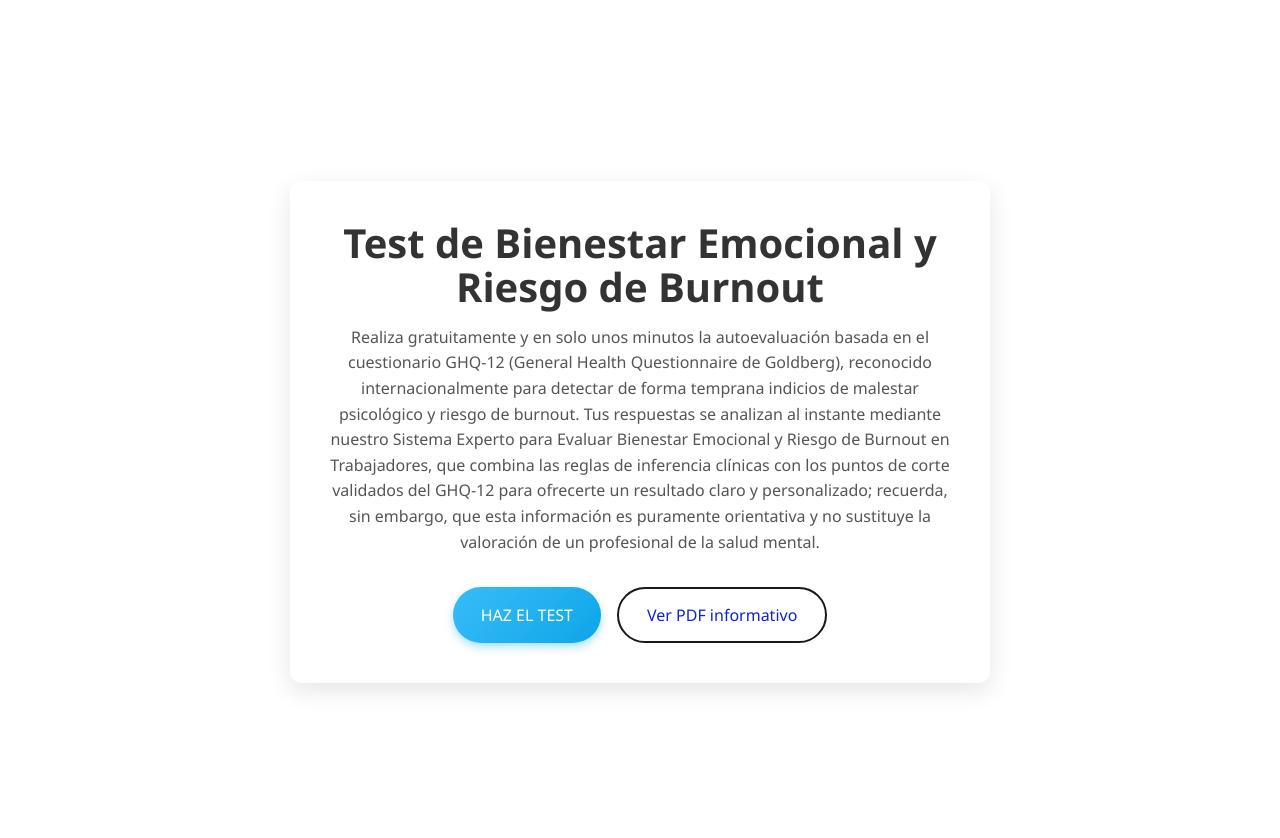
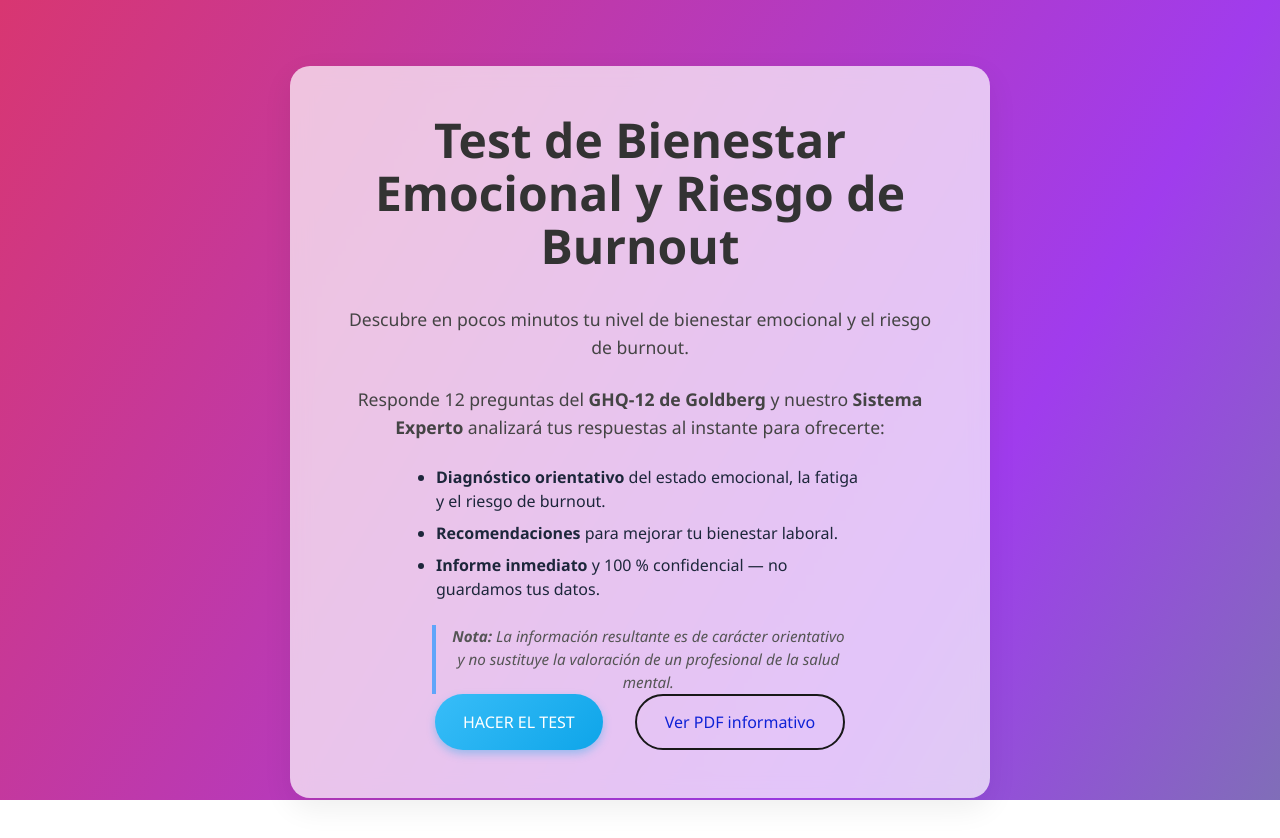
Before and after one commit to fontsignacio/sistemaExperto, a React (Vite) app: page / in a window 1280 px wide. Shown: the top 838 px of the page. Built offline with nearby package versions, Linux system fonts and the light colour scheme.

Commit message:
animacion, botones con iconos y mensaje nuevo

```diff
--- a/package.json
+++ b/package.json
@@ -12,6 +12,7 @@
   "dependencies": {
     "clsx": "^2.1.1",
     "framer-motion": "^12.9.4",
+    "lucide-react": "^0.511.0",
     "react": "^19.0.0",
     "react-dom": "^19.0.0"
   },
--- a/src/App.jsx
+++ b/src/App.jsx
@@ -2,13 +2,19 @@
 import React, { useState } from 'react';
 import IntroPage from './components/IntroPage';  // tu pre‐página
 import Wizard    from './components/Wizard';     // tu test
+import GradientBg from './components/GradientBg';
 import './App.css';
 
 export default function App() {
   const [showIntro, setShowIntro] = useState(true);
 
   // Por defecto muestro IntroPage; al hacer click paso a Wizard
-  return showIntro
-    ? <IntroPage onStart={() => setShowIntro(false)} />
-    : <Wizard />;
+  return (
+    <>
+      <GradientBg />        {/* fondo detrás de todo */}
+      {showIntro
+        ? <IntroPage onStart={() => setShowIntro(false)} />
+        : <Wizard />}
+    </>
+  );
 }
--- /dev/null
+++ b/src/components/GradientBg.jsx
@@ -0,0 +1,6 @@
+// src/components/GradientBg.jsx
+import '../styles/gradient-bg.css';
+
+export default function GradientBg() {
+  return <div className="animated-bg" />;
+}
--- a/src/components/IntroPage.jsx
+++ b/src/components/IntroPage.jsx
@@ -5,21 +5,27 @@ const IntroPage = ({ onStart }) => (
   <section className="intro-hero">
     <div className="intro-card">
       <h1>Test de Bienestar Emocional y Riesgo de Burnout</h1>
-      <p>
-        Realiza gratuitamente y en solo unos minutos la autoevaluación basada en
-        el cuestionario GHQ-12 (General Health Questionnaire de Goldberg),
-        reconocido internacionalmente para detectar de forma temprana indicios
-        de malestar psicológico y riesgo de burnout. Tus respuestas se analizan
-        al instante mediante nuestro Sistema Experto para Evaluar Bienestar
-        Emocional y Riesgo de Burnout en Trabajadores, que combina las reglas de
-        inferencia clínicas con los puntos de corte validados del GHQ-12 para
-        ofrecerte un resultado claro y personalizado; recuerda, sin embargo, que
-        esta información es puramente orientativa y no sustituye la valoración
-        de un profesional de la salud mental.
-      </p>
+      <p className="lead">
+  Descubre en pocos minutos tu nivel de bienestar emocional y el riesgo de burnout.
+</p>
+
+<p className="lead">
+  Responde 12 preguntas del <strong>GHQ-12 de Goldberg</strong> y nuestro <strong>Sistema Experto</strong> analizará tus respuestas al instante para ofrecerte:
+</p>
+
+<ul>
+  <li><strong>Diagnóstico orientativo</strong> del estado emocional, la fatiga y el riesgo de burnout.</li>
+  <li><strong>Recomendaciones</strong> para mejorar tu bienestar laboral.</li>
+  <li><strong>Informe inmediato</strong> y 100 % confidencial — no guardamos tus datos.</li>
+</ul>
+
+<blockquote>
+  <strong>Nota:</strong> La información resultante es de carácter orientativo y no sustituye la valoración de un profesional de la salud mental.
+</blockquote>
+<break />
       <div className="buttons">
         <button onClick={onStart} className="btn btn-primary">
-          HAZ EL TEST
+          HACER EL TEST
         </button>
         <a
           href="https://drive.google.com/file/d/1xxzLe-6Ov1ZFQKL4MX94U9eufDbqF05Q/view?usp=sharing"
--- a/src/components/Wizard.jsx
+++ b/src/components/Wizard.jsx
@@ -1,5 +1,9 @@
 import { useState, useEffect } from 'react';
 import { AnimatePresence } from 'framer-motion';
+import { ArrowLeft, ArrowRight, Home, RefreshCcw } from 'lucide-react';
+
+
+
 import ProgressBar from './ProgressBar';
 import Step from './Step';
 import ResultPanel from './ResultPanel';
@@ -11,21 +15,23 @@ import { validateStep } from '../utils/validators';
 export default function Wizard() {
   const total = questions.length;
 
-  /* estado UI */
+  /* --- estado UI --- */
   const [step, setStep] = useState(0);
   const [answers, setAnswers] = useState({});
   const [result, setResult] = useState(null);
 
-  /* sistema experto */
+  /* --- sistema experto --- */
   const { fb, engine } = useExpertSystem();
 
-  /* handlers */
+  /* --- handlers --- */
   const onChange = (name, value) => {
     fb.setFact(name, value);
     setAnswers(a => ({ ...a, [name]: value }));
   };
+
   const next = () => setStep(s => Math.min(s + 1, total - 1));
   const back = () => setStep(s => Math.max(s - 1, 0));
+
   const evaluate = e => {
     e.preventDefault();
     if (!validateStep(document.querySelector('.step'))) return;
@@ -38,6 +44,8 @@ export default function Wizard() {
     setResult(null);
     fb.clearAll?.();
   };
+
+  /* scroll al resultado */
   useEffect(() => {
     if (result) {
       document
@@ -49,10 +57,11 @@ export default function Wizard() {
   const currentQuestion = questions[step];
   const answered = Boolean(answers[currentQuestion.name]);
 
-  /* render */
+  /* --- render --- */
   return (
     <>
-    {/* Botón flotante fuera del contenedor */}
+      {/* botón flotante: volver al inicio */}
+
       <button
         onClick={() => (window.location.href = '/')}
         style={{
@@ -65,13 +74,17 @@ export default function Wizard() {
           border: '1px solid',
           borderColor: result ? '#60a5fa' : '#ccc',
           borderRadius: '5px',
-        cursor: 'pointer'
+          cursor: 'pointer',
+          display: 'flex',
+          alignItems: 'center',
+          gap: '4px'
         }}
       >
+        <Home size={16} />
         Volver al inicio
       </button>
 
-    {/* Contenido principal dentro de la tarjeta */}
+      {/* tarjeta principal */}
       <div className="container">
         <h1>Evaluación del Estado Psicoemocional</h1>
 
@@ -79,7 +92,8 @@ export default function Wizard() {
 
         <form onSubmit={evaluate}>
           <AnimatePresence mode="wait">
-          {questions.map((q, idx) =>
+            {questions.map(
+              (q, idx) =>
                 idx === step && (
                   <Step
                     key={q.name}
@@ -91,27 +105,41 @@ export default function Wizard() {
             )}
           </AnimatePresence>
 
+          {/* navegación */}
           <nav className="nav-btns">
-          <button type="button" onClick={back} disabled={step === 0}>
+            <button
+              type="button"
+              onClick={back}
+              disabled={step === 0}
+              className="btn-nav"
+            >
+              <ArrowLeft size={16} />
               Atrás
             </button>
 
             {step < total - 1 ? (
-            <button type="button" onClick={next} disabled={!answered}>
+              <button
+                type="button"
+                onClick={next}
+                disabled={!answered}
+                className="btn-nav"
+              >
                 Siguiente
+                <ArrowRight size={16} />
               </button>
-          ) : (
-            result ? (
-    /* Ya hay resultado → botón para reiniciar todo el test */
-    <button type="button" onClick={restart}>
+            ) : result ? (
+              <button type="button" onClick={restart} className="btn-nav">
+                <RefreshCcw size={16} />
                 Reintentar test
               </button>
             ) : (
-    /* Aún sin resultado → botón para evaluar */
-    <button type="submit" disabled={!answered}>
+              <button
+                type="submit"
+                disabled={!answered}
+                className="btn-nav"
+              >
                 Evaluar
               </button>
-  )
             )}
           </nav>
         </form>
@@ -120,5 +148,4 @@ export default function Wizard() {
       </div>
     </>
   );
-
 }
--- a/src/styles/IntroPage.css
+++ b/src/styles/IntroPage.css
@@ -3,7 +3,8 @@ html, body {
   margin: 0;
   padding: 0;
   height: 100%;
-  background-color: #ffffff; /* fondo blanco puro */
+
+  background:transparent;
 }
 
 
@@ -13,38 +14,77 @@ html, body {
   align-items: center;
   justify-content: center;
   min-height: 100vh;
-  padding: 20px;
-  background-color: #ffffff;  /* fondo blanco, ya no hay degradado ni manchas */
-}
+
+  }
 
 .intro-card {
-  background-color: #ffffff;
+  background: rgba(255,255,255,0.7);   /* 70 % opaco */
+  backdrop-filter: blur(10px);         /* desenfoque detrás */
+  -webkit-backdrop-filter: blur(10px); /* soporte Safari */
+
+  /* resto de estilos que ya tenías */
+  padding: 3rem;
+  border-radius: 1.25rem;
+  box-shadow: 0 10px 30px rgba(0,0,0,0.07);
   max-width: 700px;
   width: 100%;
-  padding: 40px;
-  border-radius: 12px;
-  box-shadow: 0 8px 24px rgba(0, 0, 0, 0.1);
+
   text-align: center;
 }
 
-.intro-card h1 {
-  font-size: 2.5rem;
-  color: #333333;
-  margin-bottom: 16px;
+.intro-card h1{
+  font-size:clamp(2rem,4vw,3rem);      /* fluido */
+  font-weight:800;
+  color:#333;
+  margin-bottom:2rem;
 }
 
-.intro-card p {
-  font-size: 1rem;
-  line-height: 1.6;
-  color: #555555;
-  margin-bottom: 32px;
+/* ------------------------------
+   PÁRRAFOS “lead”
+   ------------------------------ */
+.intro-card .lead{
+  font-size:1.1rem;
+  line-height:1.6;
+  color:#444;
+  margin-bottom:1.5rem;
 }
 
-.buttons {
-  display: flex;
-  justify-content: center;
-  gap: 16px;
-  flex-wrap: wrap;
+/* ------------------------------
+   LISTA DE BENEFICIOS
+   ------------------------------ */
+.intro-card ul{
+  text-align:left;
+  list-style:disc;
+  margin:0 auto 1.5rem;
+  max-width:28rem;
+  padding-left:1.25rem;   /* sangría de viñeta */
+}
+
+.intro-card ul li{
+  margin-bottom:.5rem;
+}
+
+/* ------------------------------
+   NOTA / ADVERTENCIA
+   ------------------------------ */
+.intro-card blockquote{
+  font-size:.95rem;
+  font-style:italic;
+  color:#555;
+  border-left:4px solid #60a5fa;
+  padding-left:.8rem;
+  margin:.5rem auto 0;
+  max-width:26rem;
+}
+
+/* ------------------------------
+   BOTONES
+   ------------------------------ */
+.buttons{
+  display:flex;
+  justify-content:center;
+  gap:2rem;               /* antes 16 px → ahora 2 rem */
+  flex-wrap:wrap;
 }
 
 .btn {
--- /dev/null
+++ b/src/styles/gradient-bg.css
@@ -0,0 +1,24 @@
+/* src/styles/gradient-bg.css */
+.animated-bg{
+  /* ocupa toda la ventana */
+  position: fixed;
+  top: 0;
+  left: 0;
+  width: 100vw;
+  height: 100vh;
+
+  /* detrás de toda la UI */
+  z-index: -1;
+
+  /* gradiente y animación */
+  background: linear-gradient(120deg,
+              #60a5fa, #ed6e38, #ed3443, #a03ced, rgb(42, 244, 42));
+  background-size: 400% 400%;
+  animation: move-bg 15s ease-in-out infinite;
+}
+
+@keyframes move-bg{
+  0%   { background-position: 0% 50%; }
+  50%  { background-position: 100% 50%; }
+  100% { background-position: 0% 50%; }
+}
--- a/src/styles/styles.css
+++ b/src/styles/styles.css
@@ -20,7 +20,7 @@ html{
 
 body {
   font-family: "Segoe UI", Roboto, sans-serif;
-  background: white;
+  background:transparent;
   /* Dejamos que la página crezca y sea scrolleable */
   min-height: 100vh;
   display: flex;
```
Also changed, not shown: 1 other file (tests, documents, lock files or other folders). Lines whose indentation alone changed are shown as unchanged.
